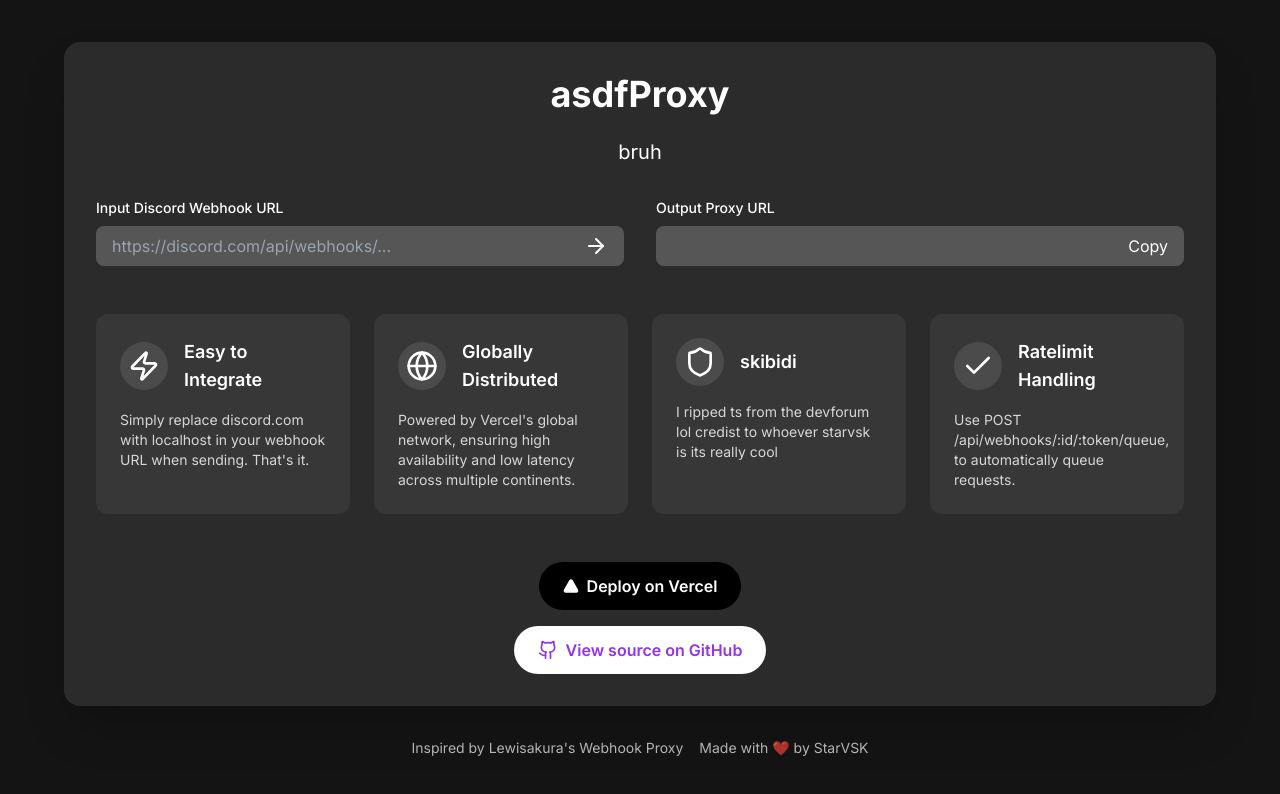
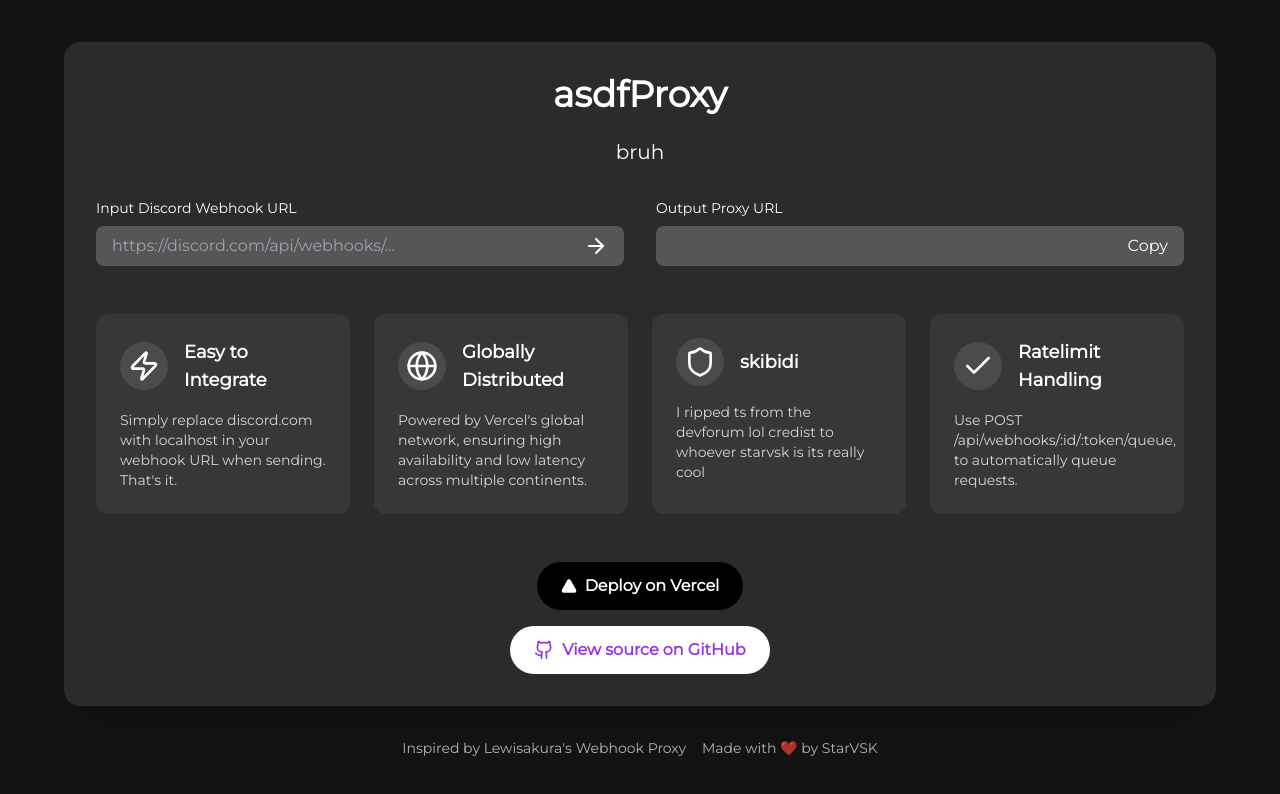
Before and after one commit to asdffeyy/asdf-proxy, a Next.js app: page / in a window 1280 px wide. Shown: the top 794 px of the page. Built offline with nearby package versions, Linux system fonts and the light colour scheme.

Commit message:
Update homepage.tsx

```diff
--- a/src/components/homepage.tsx
+++ b/src/components/homepage.tsx
@@ -2,6 +2,7 @@
 
 import { useState, useEffect } from 'react'
 import { ArrowRight, Check, Github, Globe, Shield, Zap, Triangle } from 'lucide-react'
+import "@fontsource/montserrat";
 
 export function Homepage() {
   const [inputUrl, setInputUrl] = useState('')
@@ -19,10 +20,12 @@
   }
 
   return (
-    <div className="min-h-screen bg-[rgb(20,20,20)] flex flex-col items-center justify-center p-4 text-white">
+    <div className="min-h-screen bg-[rgb(20,20,20)] flex flex-col items-center justify-center p-4 text-white font-[Montserrat]">
       <div className="max-w-6xl w-full bg-white/10 backdrop-blur-lg rounded-2xl p-8 shadow-2xl">
         <h1 className="text-4xl font-bold mb-6 text-center">asdfProxy</h1>
-        <p className="text-xl mb-8 text-center">bruh</p>
+        <p className="text-xl mb-8 text-center">
+          bruh
+        </p>
 
         <div className="grid grid-cols-1 md:grid-cols-2 gap-8 mb-12">
           <div>
@@ -113,7 +116,7 @@
       <footer className="mt-8 text-sm text-white/70 flex items-center justify-center">
         <span className="mr-1">Inspired by Lewisakura&apos;s </span>
         <a href="https://github.com/lewisakura/webhook-proxy" className="hover:underline mr-4">Webhook Proxy</a>
-        <span>Made with ❤️ by <a target="_blank" href="https://starvsk.dev">StarVSK</a></span>
+        <span>Made with ❤️ by <a target = "_blank" href="https://starvsk.dev">StarVSK</a></span>
       </footer>
     </div>
   )
```
